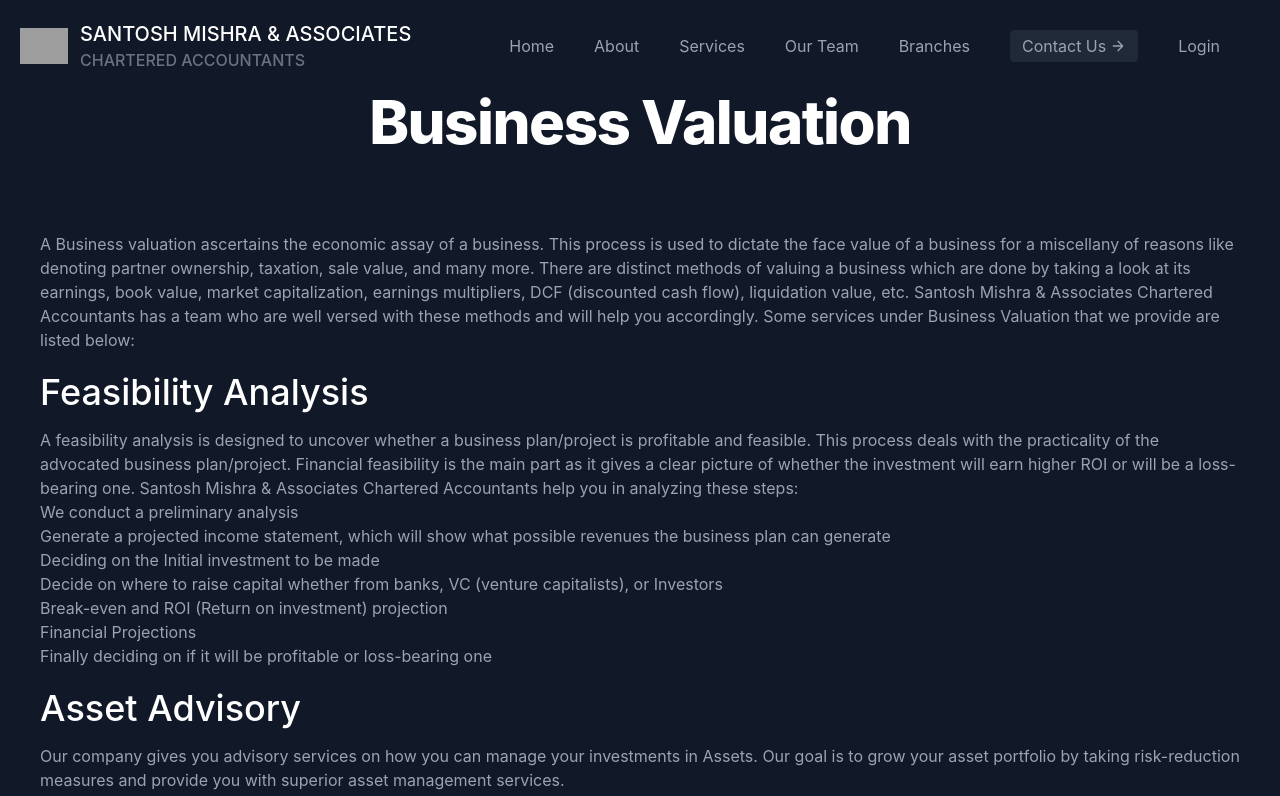
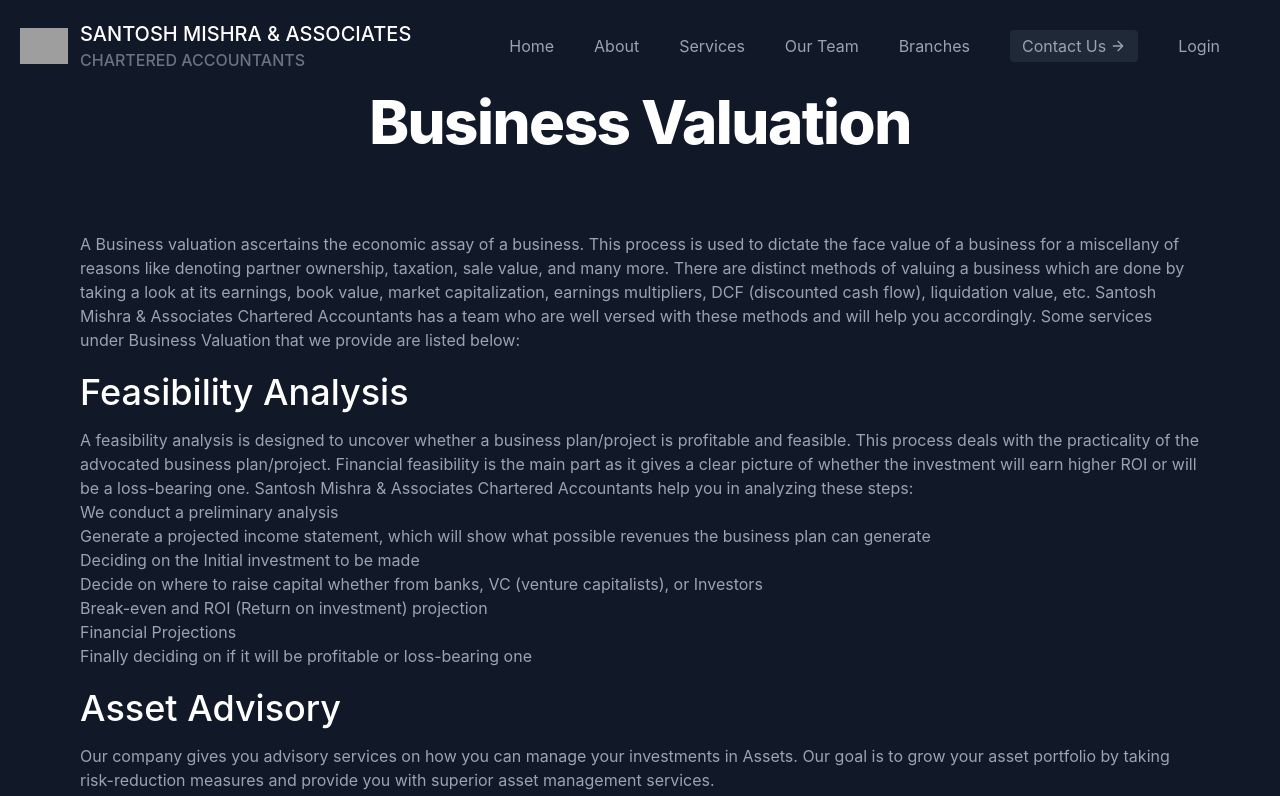
Before and after one commit to Naresh-Khatri/trying-react, a React (Create React App) app: page /services in a window 1280 px wide. Shown: the top 796 px of the page. Built offline with nearby package versions, Linux system fonts and the light colour scheme; grey boxes are pictures that could not be loaded.

Commit message:
add content inside a container

```diff
--- a/src/pages/Services.js
+++ b/src/pages/Services.js
@@ -1,7 +1,8 @@
+import { Box, Container } from "@chakra-ui/react";
 export default function Home() {
   return (
-    <>
-      <section className="text-gray-400 bg-gray-900 body-font px-10">
+    <Box className="text-gray-400 bg-gray-900 body-font px-10" >
+      <Container maxW={'6xl'}>
         <div className="container-middle container cont-page">
           <h1 className="mb-20 text-white font-extrabold text-4xl sm:text-5xl lg:text-6xl tracking-tight text-center">
             Business Valuation
@@ -28,8 +29,8 @@ export default function Home() {
             practicality of the advocated business plan/project. Financial
             feasibility is the main part as it gives a clear picture of whether
             the investment will earn higher ROI or will be a loss-bearing one.
-            Santosh Mishra &amp; Associates Chartered Accountants help you in analyzing
-            these steps:
+            Santosh Mishra &amp; Associates Chartered Accountants help you in
+            analyzing these steps:
           </p>
 
           <ul>
@@ -96,9 +97,7 @@ export default function Home() {
             <li>Variance tracking and analyzing</li>
           </ul>
         </div>
-
-      </section>
-
-    </>
+      </Container>
+    </Box>
   );
 }
```
